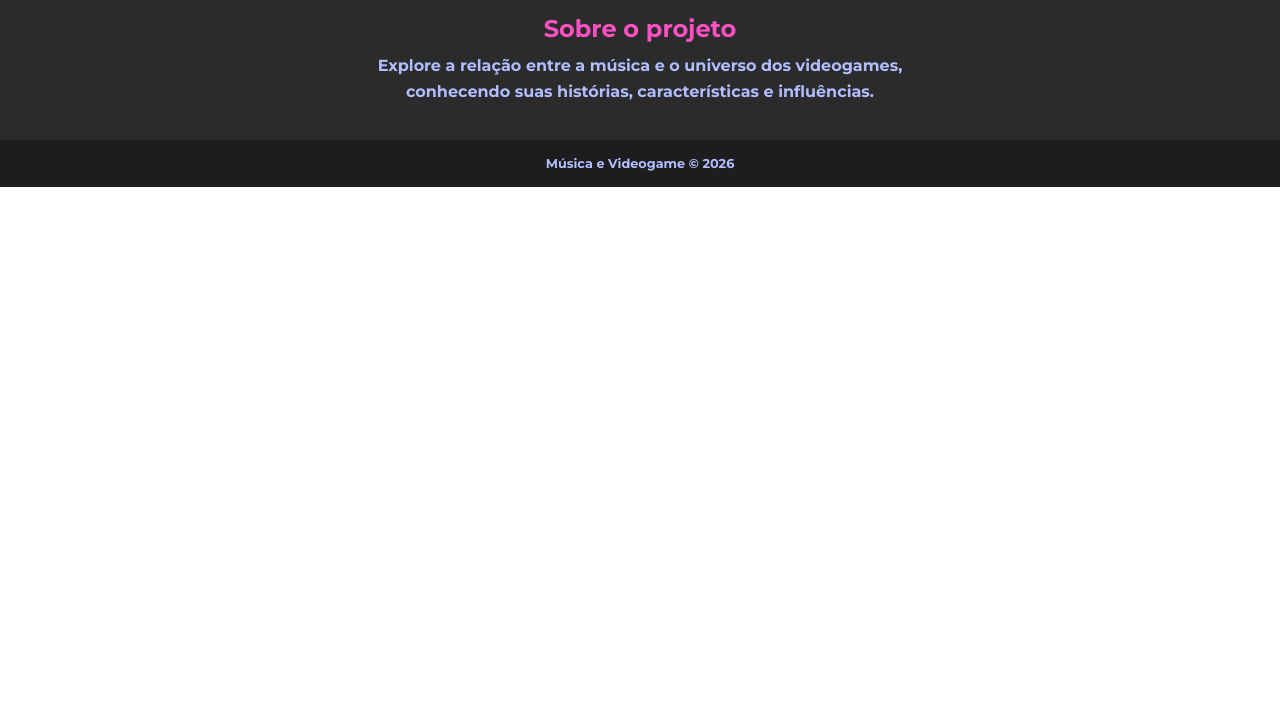
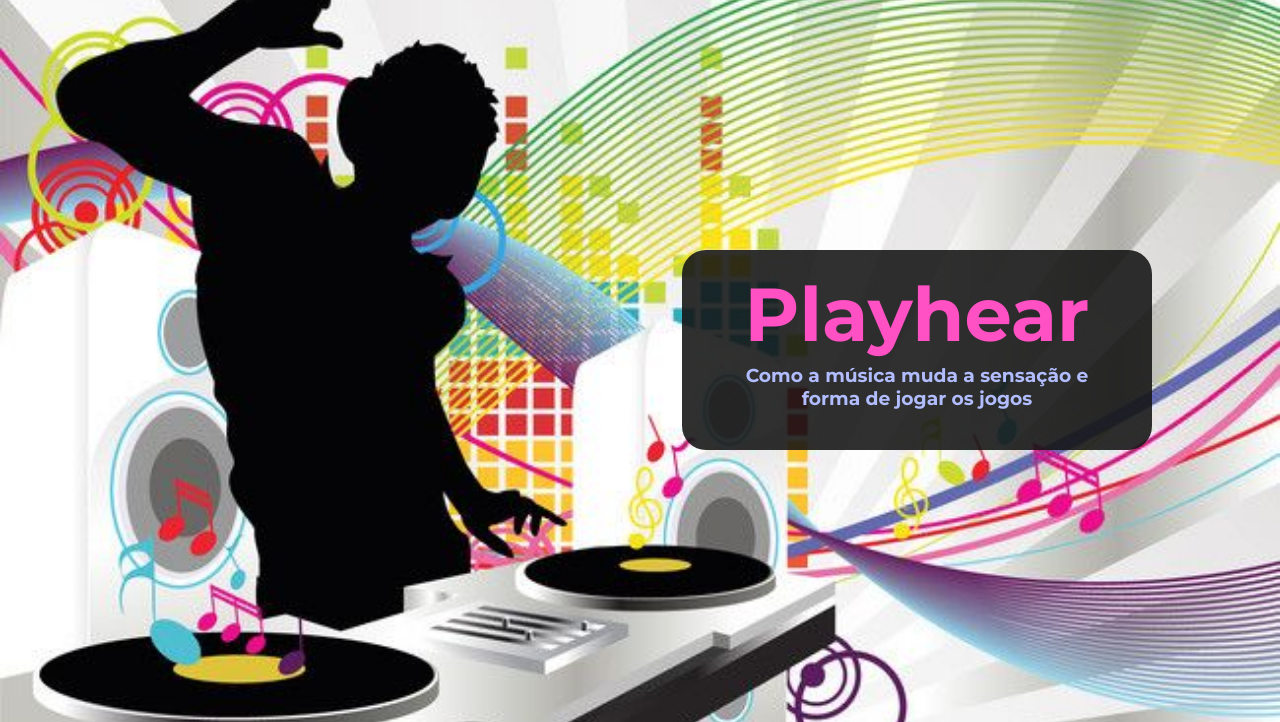
Before and after one commit to Vinicius-Rodrigues-11037/projeto-individual-musica, a plain HTML site: page projeto_individual/site/index.html in a window 1280 px wide. Shown: the part 2107-2829 px from the top of the page. Before the commit the page ends 2294 px from the top, so only its background shows below. Drawn offline with Linux system fonts and the light colour scheme.

Commit message:
Ajustrando o HTML do index

```diff
--- a/projeto_individual/site/index.html
+++ b/projeto_individual/site/index.html
@@ -137,6 +137,22 @@
         </div>
     </div>
 
+    <!-- Seção trilhas sonoras -->
+
+    <div class="imagem_fundo">
+
+        <div class="conteudo1" id="div_home">
+
+            <h1 class="titulo_cor titulo_home">Playhear</h1>
+
+            <p class="subtitulo" >
+                <h3>Como a música muda a sensação e<br>
+                    forma de jogar os jogos</h3>
+            </p>
+
+        </div>
+    </div>
+
     <section id="sobre">
         <h2>Sobre o projeto</h2>
 
```
